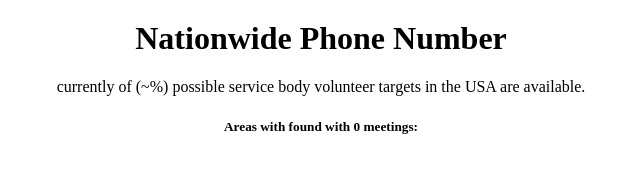
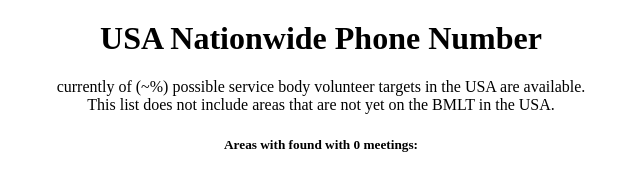
Before and after one commit to bmlt-enabled/usa-tally, a plain HTML site: page phoneline.html in a window 1280 px wide. Shown: the whole page, without its empty margins (319-959 px from the left). Drawn offline with Linux system fonts and the light colour scheme; no server answers; a web font is replaced by a local one.

```diff
--- a/phoneline.html
+++ b/phoneline.html
@@ -9,9 +9,10 @@
 </head>
 <body>
 <div align="center" style="margin-top: 20px;">
-    <h1>Nationwide Phone Number</h1>
+    <h1>USA Nationwide Phone Number</h1>
     <div style="display: block">
         <span id="current-count"></span> currently of <span id="truth-count"></span> (~<span id="pct-total"></span>%) possible service body volunteer targets in the USA are available.
+        <div>This list does not include areas that are not yet on the BMLT in the USA.</div>
         <div id="tally" style="margin-top: 20px"></div>
     </div>
     <h5>
```
Also changed, not shown: index.html (+1 -1 lines).
